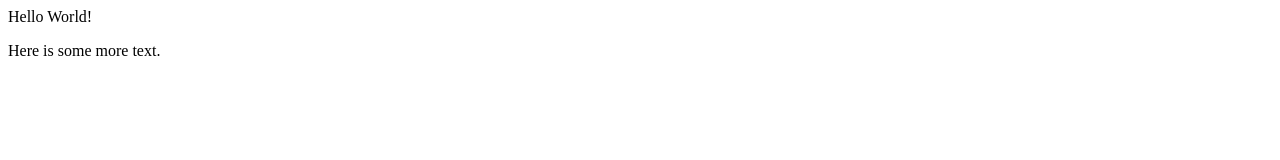
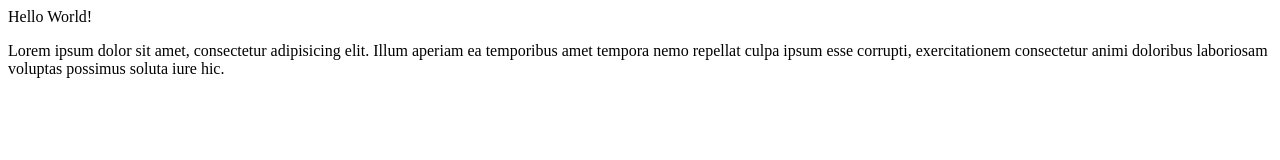
Before and after one commit to Bjonne696/First-Repo, a plain HTML site: page index.html in a window 1280 px wide. Drawn offline with Linux system fonts and the light colour scheme.

Commit message:
Update index.html

```diff
--- a/index.html
+++ b/index.html
@@ -8,6 +8,6 @@
 </head>
 <body>
     Hello World!
-    <p>Here is some more text.</p>
+    <p>Lorem ipsum dolor sit amet, consectetur adipisicing elit. Illum aperiam ea temporibus amet tempora nemo repellat culpa ipsum esse corrupti, exercitationem consectetur animi doloribus laboriosam voluptas possimus soluta iure hic.</p>
 </body>
 </html>
```
